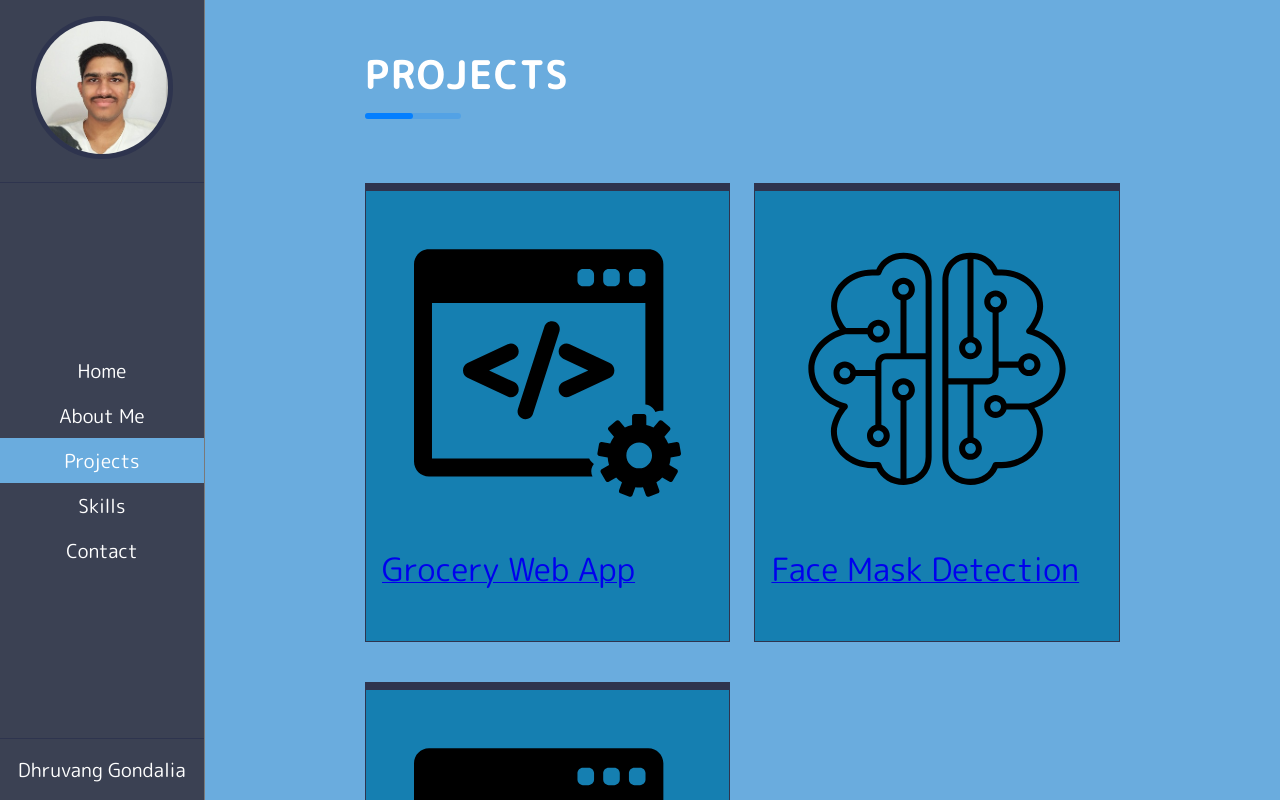
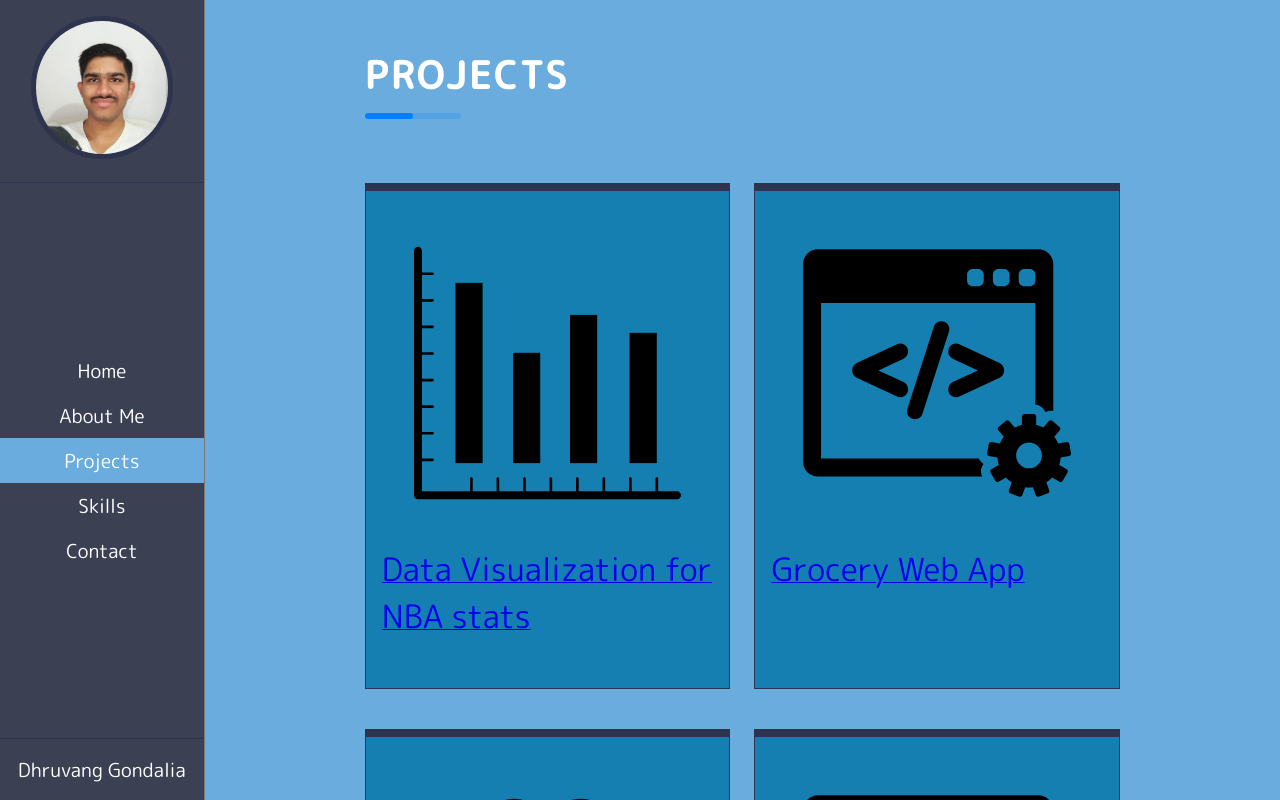
Before and after one commit to davidlorenzo47/davidlorenzo47.github.io, a React (Create React App) app: page /projects in a window 1280 px wide. Shown: the top 800 px of the page. Built offline with nearby package versions, Linux system fonts and the light colour scheme.

Commit message:
Added DV Project Card

```diff
--- a/public/index.html
+++ b/public/index.html
@@ -29,7 +29,7 @@
       work correctly both with client-side routing and a non-root public URL.
       Learn how to configure a non-root public URL by running `npm run build`.
     -->
-    <title>React App</title>
+    <title>Dhruvang Gondalia</title>
   </head>
   <body>
     <noscript>You need to enable JavaScript to run this app.</noscript>
--- a/src/Components/allprojects.js
+++ b/src/Components/allprojects.js
@@ -1,10 +1,20 @@
 import blog1 from '../Assets/wd.svg';
 import blog2 from '../Assets/ml.svg';
 import blog3 from '../Assets/wd.svg';
+import blog4 from '../Assets/da.svg';
 // import blog4 from '../img/blogs/blog4.svg';
 // import blog5 from '../img/blogs/blog5.svg';
 
 const blogs = [
+    {
+        id: 4,
+        image: blog4,
+        title: 'Data Visualization for NBA stats',
+        link: 'http://go-sa.ga/',
+        date : '04',
+        month: 'Aug',
+        year: '2020'
+    },
     {
         id: 1,
         image: blog1,
@@ -33,15 +43,6 @@ const blogs = [
         month: 'Jun',
         year: '2018'
     }//,
-    // {
-    //     id: 4,
-    //     image: blog4,
-    //     title: 'UI/UX Design Starter with Figma',
-    //     link: 'https://www.facebook.com/',
-    //     date : '04',
-    //     month: 'Aug',
-    //     year: '2020'
-    // },
     // {
     //     id: 5,
     //     image: blog5,
```
Also changed, not shown: package.json (line endings or trailing spaces), 1 other file (tests, documents, lock files or other folders).
